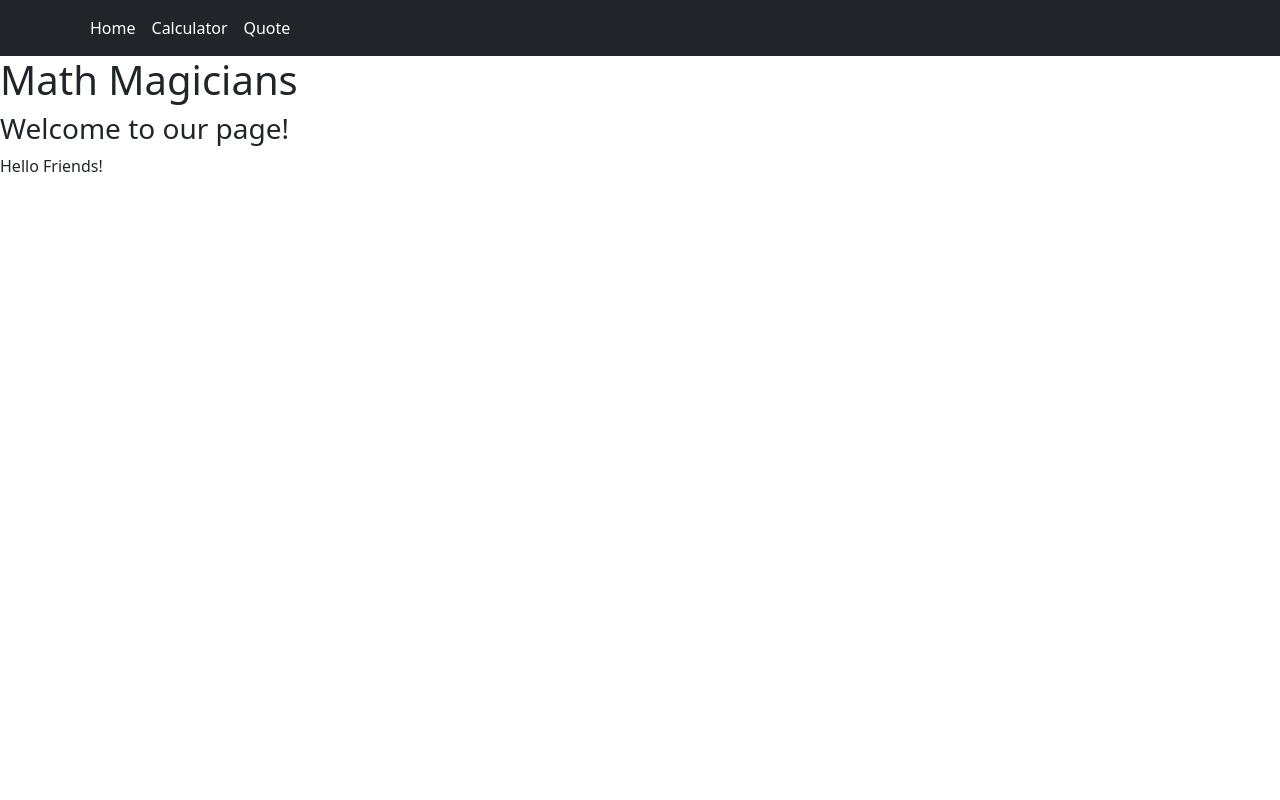
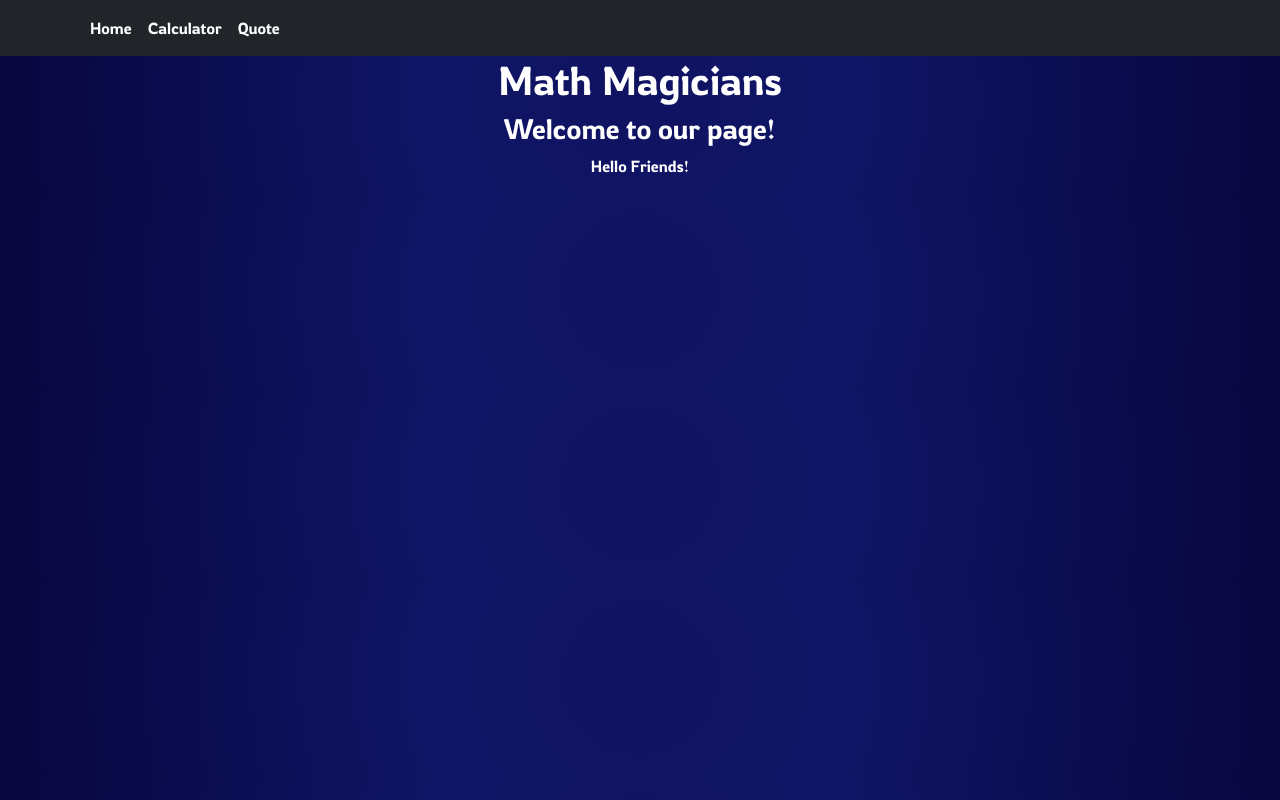
Before and after one commit to oovillagran/calculator-app, a React (Create React App) app: page / in a window 1280 px wide. Built offline with nearby package versions, Linux system fonts and the light colour scheme.

Commit message:
Add styles to Home Page

```diff
--- a/src/components/Calculator.js
+++ b/src/components/Calculator.js
@@ -28,7 +28,7 @@ const Calculator = () => {
 
   return (
     <div className="calculator-container">
-      <h2 className="calculator-title">Calculator App</h2>
+      <h2 style={{ color: '#fff' }} className="calculator-title">Calculator App</h2>
       <ChildComponent data={data} handleClick={handleClick} displayValue={displayValue} />
     </div>
   );
--- a/src/components/Home.js
+++ b/src/components/Home.js
@@ -1,9 +1,11 @@
+import '../styles/Home.css';
+
 export default function Home() {
   return (
-    <>
-      <h1>Math Magicians</h1>
-      <h3>Welcome to our page!</h3>
-      <p>Hello Friends!</p>
-    </>
+    <div className="home">
+      <h1 className="home-title">Math Magicians</h1>
+      <h3 className="home-welcome">Welcome to our page!</h3>
+      <p className="home-text">Hello Friends!</p>
+    </div>
   );
 }
--- a/src/index.css
+++ b/src/index.css
@@ -1,8 +1,16 @@
+@import url('https://fonts.googleapis.com/css2?family=Rowdies:wght@300&display=swap');
+
 * {
   margin: 0;
   padding: 0;
   box-sizing: border-box;
   font-size: 16px;
+  font-family: 'Rowdies', cursive;
+}
+
+body {
+  background: rgb(16,19,98);
+  background: radial-gradient(circle, rgba(16, 19, 98, 1) 1%, rgba(15, 21, 101 , 1) 34%, rgba(8, 6, 62, 1) 100%);
 }
 
 .calculator-container {
--- /dev/null
+++ b/src/styles/Home.css
@@ -0,0 +1,11 @@
+.home {
+  text-align: center;
+  margin: auto;
+  padding: auto;
+}
+
+.home-title,
+.home-welcome,
+.home-text {
+  color: #fff;
+}
```
